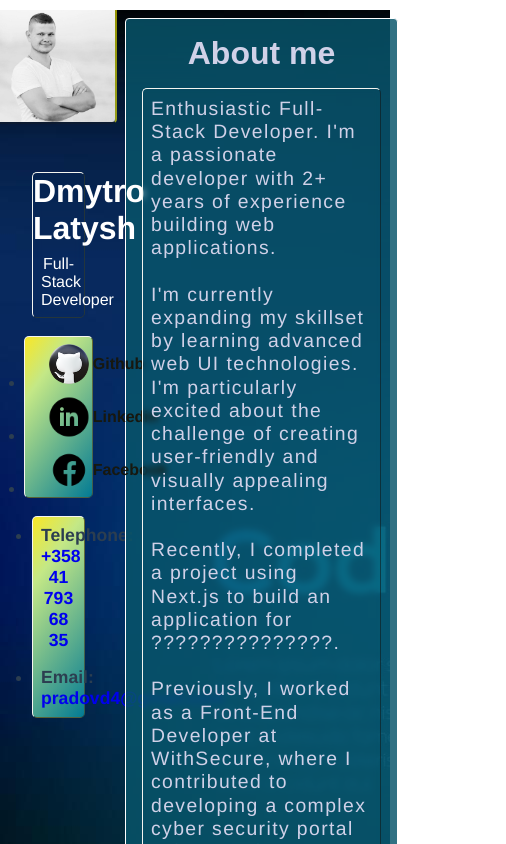
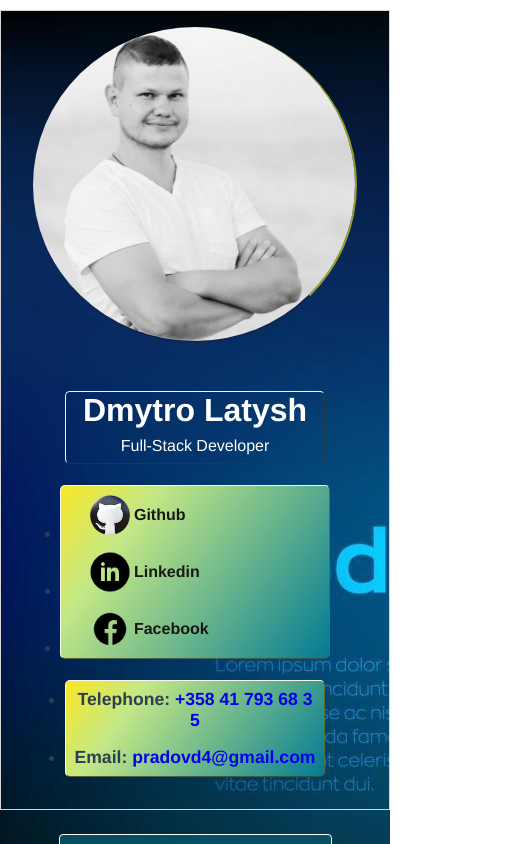
Before and after one commit to Demion-L/portfolio_1, a Vue app: page / in a window 390 px wide. Shown: the top 844 px of the page, 506 px wide, since content can reach past the window. Built offline with nearby package versions, Linux system fonts and the light colour scheme.

Commit message:
decomposition, button cjmponent added

```diff
--- a/src/components/AboutMe.vue
+++ b/src/components/AboutMe.vue
@@ -12,8 +12,9 @@
         user-friendly and visually appealing interfaces.
         <br />
         <br />
-        Recently, I completed a project using Next.js to build an application
-        for ???????????????.
+        Recently, I completed a project using React.js, Typescript and Node.js
+        for creating CLI to launch an interactive development environment for
+        writing and documenting code.
         <br />
         <br />
         Previously, I worked as a Front-End Developer at WithSecure, where I
@@ -39,22 +40,22 @@
     </div>
 
     <div class="button-container">
-      <div class="projects-btn">
+      <!-- <div class="projects-btn">
         <a href="">My projects</a>
-      </div>
-      <div>
-        <a href="">My Resume</a>
-      </div>
+      </div> -->
+      <link-button :link="link" :content="content" />
     </div>
   </div>
 </template>
 
 <script>
-import SkillCard from "../views/SkillCard.vue";
+import SkillCard from "@/views/SkillCard.vue";
+import LinkButton from "@/views/LinkButton.vue";
 
 export default {
   components: {
     SkillCard,
+    LinkButton,
   },
 
   data() {
@@ -81,6 +82,8 @@ export default {
           items: ["Communication", "Teamwork", "Problem-solving"],
         },
       ],
+      link: "https://drive.google.com/file/d/1i5OnCmcvHXyJRTWWLrWjcT-gXcdnOE42/view?usp=sharing",
+      content: "My CV",
     };
   },
 };
--- a/src/components/MainCard.vue
+++ b/src/components/MainCard.vue
@@ -6,8 +6,8 @@
 </template>
 
 <script>
-import PreviewBlock from "./PreviewBlock.vue";
-import AboutMe from "./AboutMe.vue";
+import PreviewBlock from "@/components/PreviewBlock.vue";
+import AboutMe from "@/components/AboutMe.vue";
 
 export default {
   components: {
@@ -22,4 +22,13 @@ export default {
   display: flex;
   background: url("../assets/main\ bg/code.jpg");
 }
+
+/* Medium devices (landscape tablets, 768px and up) */
+@media only screen and (max-width: 768px) {
+  .main-container {
+    flex-direction: column;
+    justify-content: center;
+    align-items: center;
+  }
+}
 </style>
--- a/src/components/PreviewBlock.vue
+++ b/src/components/PreviewBlock.vue
@@ -52,4 +52,24 @@ export default {
     padding: 0.5rem;
   }
 }
+
+/* Extra small devices (phones, 600px and down) */
+@media only screen and (min-width: 600px) {
+}
+/* Small devices (portrait tablets and large phones, 600px and up) */
+@media only screen and (max-width: 600px) {
+}
+/* Medium devices (landscape tablets, 768px and up) */
+@media only screen and (max-width: 768px) {
+  .container {
+    margin-bottom: 1rem;
+    padding: 1rem 2rem;
+    width: 100%;
+    border: 1px solid rgb(218, 212, 212);
+  }
+
+  .my-photo {
+    border-radius: 50%;
+  }
+}
 </style>
--- /dev/null
+++ b/src/views/LinkButton.vue
@@ -0,0 +1,36 @@
+<template lang="">
+  <div class="common-btn">
+    <a target="_blanc" :href="link">{{ content }}</a>
+  </div>
+</template>
+<script>
+export default {
+  props: {
+    link: {
+      type: String,
+    },
+    content: {
+      type: String,
+      required: true,
+    },
+  },
+};
+</script>
+<style lang="scss" scoped>
+.common-btn {
+  padding: 0.5rem;
+  max-width: 10rem;
+  width: 100%;
+  margin: 2rem auto;
+  border-top: 1px solid rgb(245, 245, 240);
+  border-left: 1px solid rgb(245, 245, 240);
+  border-bottom: 1px solid rgba(18, 19, 18, 0.538);
+  border-right: 1px solid rgba(18, 19, 18, 0.538);
+  border-radius: 5px;
+  backdrop-filter: blur(3px);
+  cursor: pointer;
+  a {
+    color: #fff;
+  }
+}
+</style>
--- a/src/views/MyContacts.vue
+++ b/src/views/MyContacts.vue
@@ -28,6 +28,7 @@ export default {};
     font-size: 1.1rem;
     font-weight: bold;
     padding: 0.5rem;
+    word-break: break-all;
   }
 }
 </style>
```
